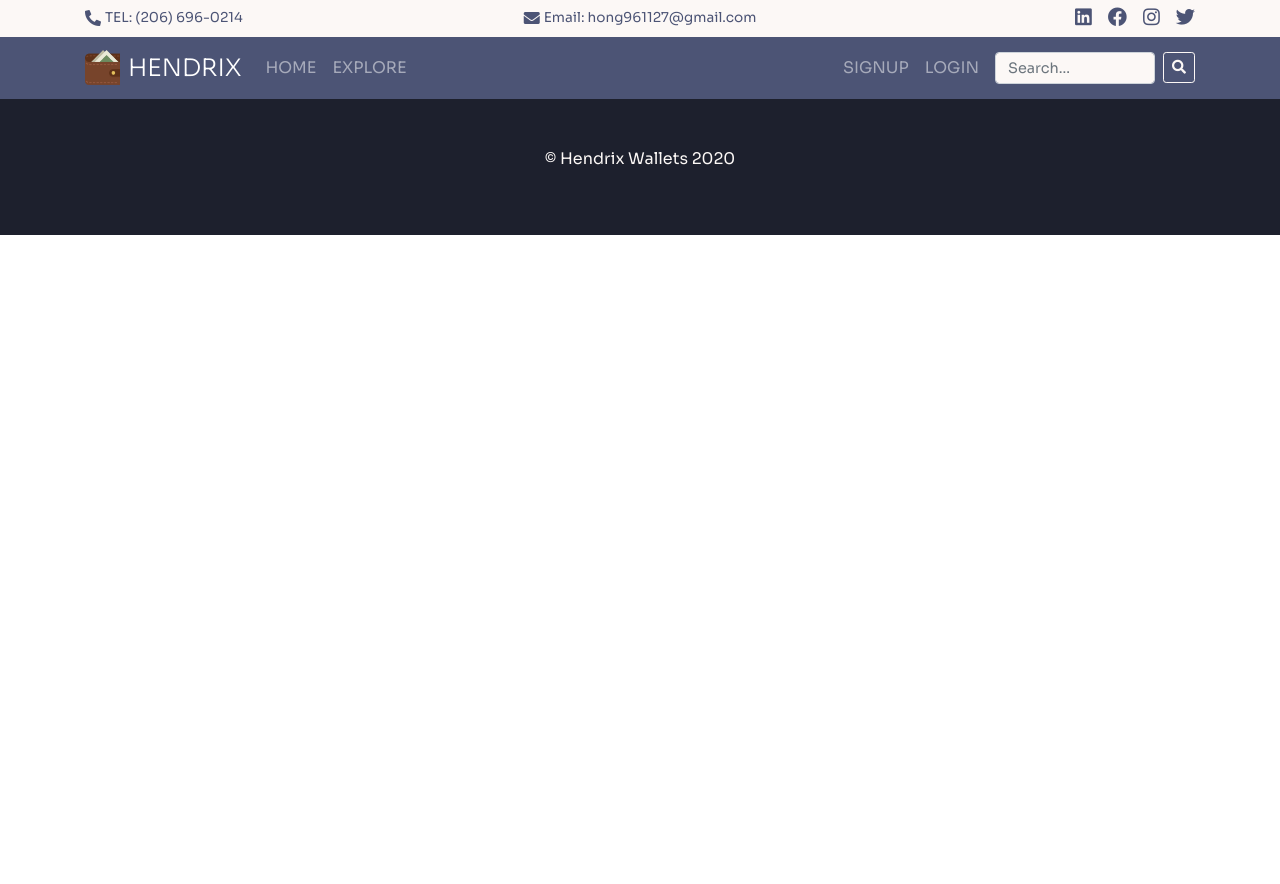
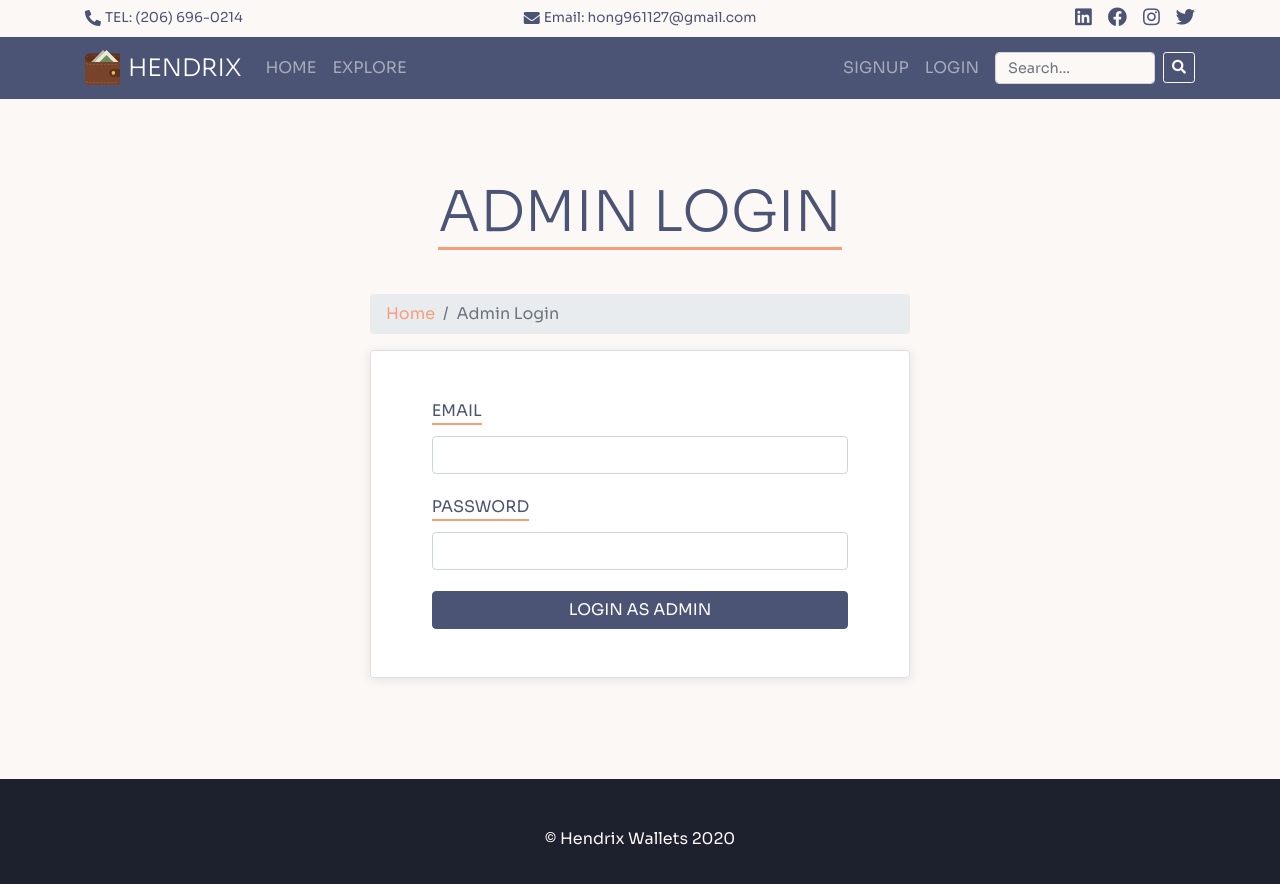
Before and after one commit to hyhong-code/Hendrix-Wallets, a React (Create React App) app in the folder client/: page /admin in a window 1280 px wide. Shown: the top 884 px of the page. Before the commit the page ends 800 px from the top, so only its background shows below. Built offline with nearby package versions, Linux system fonts and the light colour scheme; no server answers.

Commit message:
Add admin reducer

```diff
--- a/client/src/App.js
+++ b/client/src/App.js
@@ -23,6 +23,7 @@ import Orders from "./components/pages/Orders";
 import OrderDetail from "./components/pages/OrderDetail";
 import Signup from "./components/pages/Signup";
 import Login from "./components/pages/Login";
+import AdminLogin from "./components/pages/AdminLogin";
 import "./App.scss";
 
 const App = ({
@@ -66,6 +67,7 @@ const App = ({
         <GuestRoute exact path="/signup" component={Signup} />
         <GuestRoute exact path="/login" component={Login} />
         <Route exact path="/refresh" component={Refresh} />
+        <Route exact path="/admin" component={AdminLogin} />
       </Switch>
       <Footer />
       {!!toasts.length && <ToastContainer />}
--- a/client/src/actions/types.js
+++ b/client/src/actions/types.js
@@ -11,6 +11,9 @@ export const SIGNUP_FAILED = "SIGNUP_FAILED";
 export const USER_LOGOUT = "USER_LOGOUT";
 export const USER_LOADED = "USER_LOADED";
 export const AUTH_ERROR = "AUTH_ERROR";
+
+export const ADMIN_LOGGEDIN = "ADMIN_LOGGEDIN";
+export const ADMIN_ERROR = "ADMIN_ERROR";
 
 export const CART_FETCHED = "CART_FETCHED";
 export const ADDED_TO_CART = "ADDED_TO_CART";
--- a/client/src/components/ItemFilter.js
+++ b/client/src/components/ItemFilter.js
@@ -85,13 +85,13 @@ const ItemFilter = ({
               className="btn btn-outline-primary"
               onClick={handleCheckAll}
             >
-              All
+              ALL
             </button>
             <button
               className="btn btn-outline-secondary ml-3"
               onClick={handleClear}
             >
-              Clear
+              CLEAR
             </button>
           </div>
         </div>
--- /dev/null
+++ b/client/src/components/pages/AdminLogin.js
@@ -0,0 +1,92 @@
+import React, { useState } from "react";
+import { Link } from "react-router-dom";
+import { connect } from "react-redux";
+
+import { login } from "../../actions/authActions";
+
+const AdminLogin = ({ login }) => {
+  const [formData, setFormData] = useState({
+    email: "",
+    password: "",
+  });
+
+  const { email, password } = formData;
+  const handleChange = (evt) => {
+    const { name, value } = evt.target;
+    setFormData((prev) => ({ ...prev, [name]: value }));
+  };
+
+  const handleSubmit = async (evt) => {
+    evt.preventDefault();
+    if (await login(formData)) {
+      setFormData({
+        email: "",
+        password: "",
+      });
+    }
+  };
+
+  return (
+    <section id="signup" className="py-6 bg-light text-dark">
+      <div className="container">
+        <div className="row">
+          <div className="col-md-6 offset-md-3">
+            <h1 className="display-4 text-center text-primary mb-5">
+              <span>ADMIN LOGIN</span>
+            </h1>
+            <nav aria-label="breadcrumb">
+              <ol className="breadcrumb py-2">
+                <li className="breadcrumb-item">
+                  <Link to="/" className="text-secondary">
+                    Home
+                  </Link>
+                </li>
+                <li className="breadcrumb-item active" aria-current="page">
+                  Admin Login
+                </li>
+              </ol>
+            </nav>
+            <form onSubmit={handleSubmit}>
+              <div className="card card-body py-5 px-3">
+                <div className="row">
+                  <div className="col-10 offset-1">
+                    <div className="form-group">
+                      <label htmlFor="email">EMAIL</label>
+                      <input
+                        type="text"
+                        className="form-control"
+                        id="email"
+                        name="email"
+                        value={email}
+                        onChange={handleChange}
+                      />
+                    </div>
+                    <div className="form-group">
+                      <label htmlFor="password">PASSWORD</label>
+                      <input
+                        type="password"
+                        className="form-control"
+                        id="password"
+                        name="password"
+                        value={password}
+                        onChange={handleChange}
+                      />
+                    </div>
+
+                    <input
+                      type="submit"
+                      className="btn btn-primary btn-block"
+                      value="LOGIN AS ADMIN"
+                    />
+                  </div>
+                </div>
+              </div>
+            </form>
+          </div>
+        </div>
+      </div>
+    </section>
+  );
+};
+
+export default connect(null, { login })(AdminLogin);
```
Also changed, not shown: client/src/reducers/adminReducer.js (added, +23 -0 lines), 1 other file (tests, documents, lock files or other folders).
